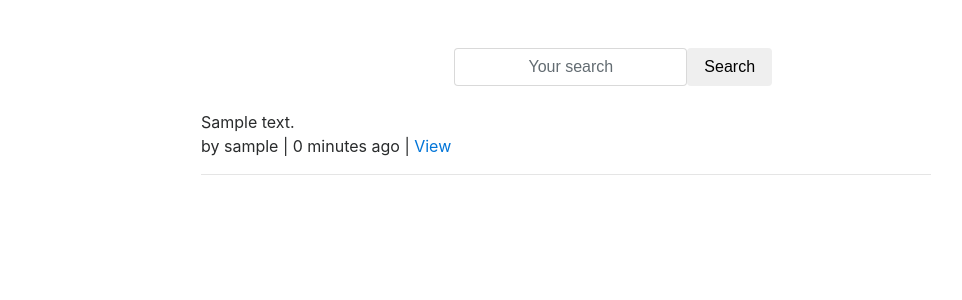
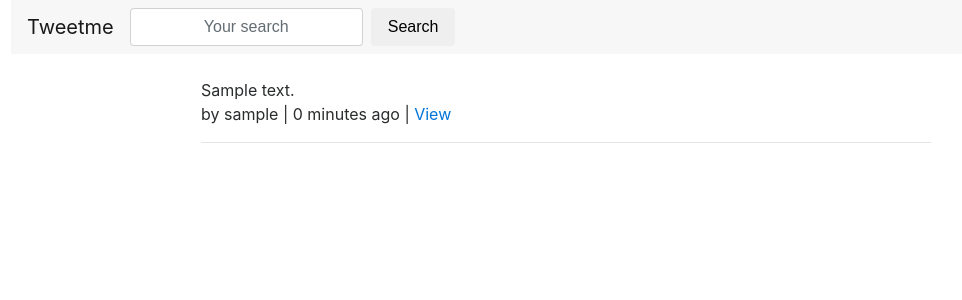
Before and after one commit to dubirajara/tweetme-django, a Django app: template tweetme/tweets/templates/tweets/tweet_list.html in a window 1280 px wide. Shown: the top 300 px of the page, without its empty margins (74-1036 px from the left). Run offline with Django 3.2, Linux system fonts and the light colour scheme; the template is opened without the code that fills it: values that come from a table or form of the project are taken from there, others are empty; tables that the repository leaves empty hold one stand-in row (values such as "Sample post"); parts of the project's set-up code (start-up, migrations or seed data) failed here and were passed over; some libraries are stand-ins or nearby versions.

Commit message:
add navbar

```diff
--- a/tweetme/core/templates/base.html
+++ b/tweetme/core/templates/base.html
@@ -20,6 +20,7 @@
   </head>
   <body>
     <div class="container">
+        {% include 'navbar.html' %}
         {% block content %}
         {% endblock content %}
     </div>
--- /dev/null
+++ b/tweetme/core/templates/navbar.html
@@ -0,0 +1,7 @@
+<nav class="navbar navbar-toggleable-md navbar-light bg-faded">
+  <button class="navbar-toggler navbar-toggler-right" type="button" data-toggle="collapse" data-target="#navbarSupportedContent" aria-controls="navbarSupportedContent" aria-expanded="false" aria-label="Toggle navigation">
+    <span class="navbar-toggler-icon"></span>
+  </button>
+  <a class="navbar-brand" href="{% url 'home' %}">Tweetme</a>
+    {% include 'tweets/search_form.html' %}
+</nav>
--- a/tweetme/tweets/templates/tweets/search_form.html
+++ b/tweetme/tweets/templates/tweets/search_form.html
@@ -1,12 +1,4 @@
-<br>
-<br>
-<div class="row">
-    <div class="col-sm-12 offset-sm-4">
 <form class="form-inline" method='GET' action='{% url "tweet:list" %}'>
-    <div class="form-group">
-    <input class="form-control text-center" name='q' placeholder='Your search' value='{{ request.GET.q }}'/>
-    </div>
-    <input class="btn btn-default" type='submit' value='Search'/>
+    <input class="form-control mr-sm-2 text-center" name='q' placeholder='Your search' value='{{ request.GET.q }}'/>
+    <input class="btn btn-default my-2 my-sm-0" type='submit' value='Search'/>
 </form>
-</div>
-</div>
--- a/tweetme/tweets/templates/tweets/tweet_list.html
+++ b/tweetme/tweets/templates/tweets/tweet_list.html
@@ -7,7 +7,7 @@
 
 <div class="row">
     <div class="col-sm-8 offset-sm-2">
-    {% include "tweets/search_form.html" %}<br/>
+        <br>
 {% for object in object_list %}
     <div class="media">
     <div class="media-left">
```
